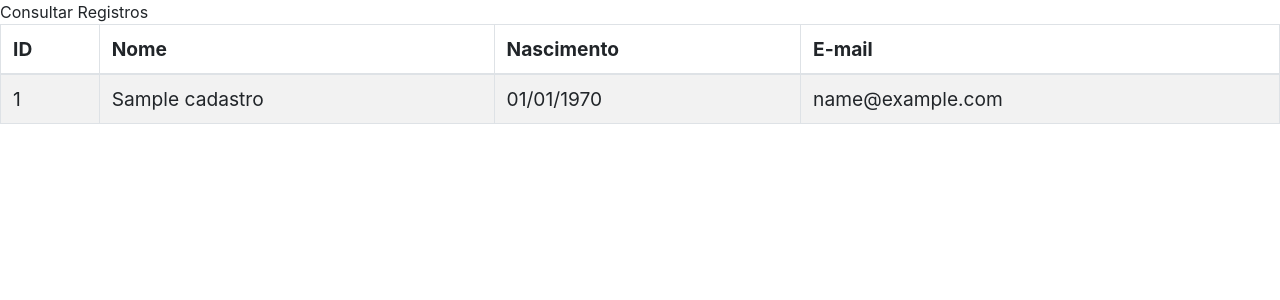
After one commit to RaphaelPitol/cursoPHP7, a PHP site: page /db/consultar.php in a window 1280 px wide. The commit adds this page. Shown: the top 300 px of the page. Run offline with PHP 8.4, Linux system fonts and the light colour scheme; tables that the repository leaves empty or names only in its code hold one stand-in row (values such as "Sample post").

Commit message:
Fazendo consulta no banco

```diff
--- /dev/null
+++ b/db/consultar.php
@@ -0,0 +1,63 @@
+<link rel="stylesheet" href="https://cdn.jsdelivr.net/npm/bootstrap@4.4.1/dist/css/bootstrap.min.css" integrity="sha384-Vkoo8x4CGsO3+Hhxv8T/Q5PaXtkKtu6ug5TOeNV6gBiFeWPGFN9MuhOf23Q9Ifjh" crossorigin="anonymous">
+<div class="titulo">Consultar Registros</div>
+
+<?php
+
+require_once 'conexao.php';
+
+$sql = "SELECT id, nome, nascimento, email FROM cadastro";
+
+$conexao = novaConexao();
+
+$resultado = $conexao->query($sql);
+
+$registros = [];
+
+//verifica se o numero de linhas é maior que zero
+if($resultado->num_rows > 0){
+     //acossia cada resultado a uma linha atravez do fetch_assoc
+     while($row = $resultado->fetch_assoc()){
+          //atribui cada resultado ao array
+          $registros []= $row;
+     }
+}elseif($conexao->error){
+     echo "Erro:".$conexao->error;
+}
+
+// print_r($registros);
+
+$conexao->close();
+?>
+
+<table class="table table-hover table-striped table-bordered">
+     <thead>
+          <th>ID</th>
+          <th>Nome</th>
+          <th>Nascimento</th>
+          <th>E-mail</th>
+     </thead>
+     <tbody>
+          <?php foreach($registros as $registro){
+               ?>
+               <tr>
+                    <td><?=$registro['id']?></td>
+                    <td><?=$registro['nome']?></td>
+                    <td>
+                         <?=
+                         //formatação da data com date e strtotime()
+                         date('d/m/Y', strtotime($registro['nascimento']))
+                         ?>
+                    </td>
+                    <td><?=$registro['email']?></td>
+               </tr>
+               <?php
+          }
+          ?>
+     </tbody>
+</table>
+
+<style>
+     table > *{
+          font-size: 1.2rem;
+     }
+</style>
--- a/menu.php
+++ b/menu.php
@@ -15,6 +15,11 @@
                         <li>
                             <a href="exercicio.php?dir=db&file=inserir_01">
                                 Inserir #01
+                            </a>
+                        </li>
+                        <li>
+                            <a href="exercicio.php?dir=db&file=consultar">
+                                Consultar
                             </a>
                         </li>
                     </ul>
```
